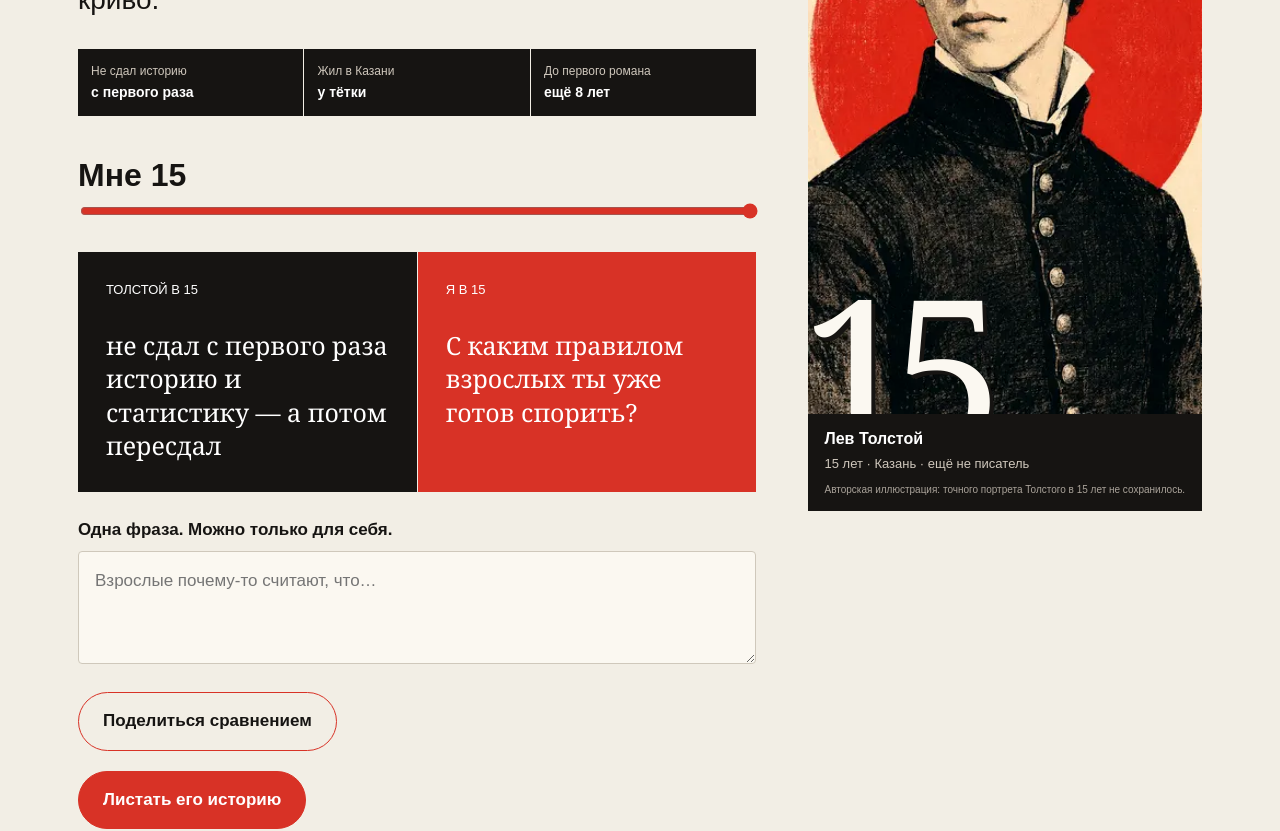
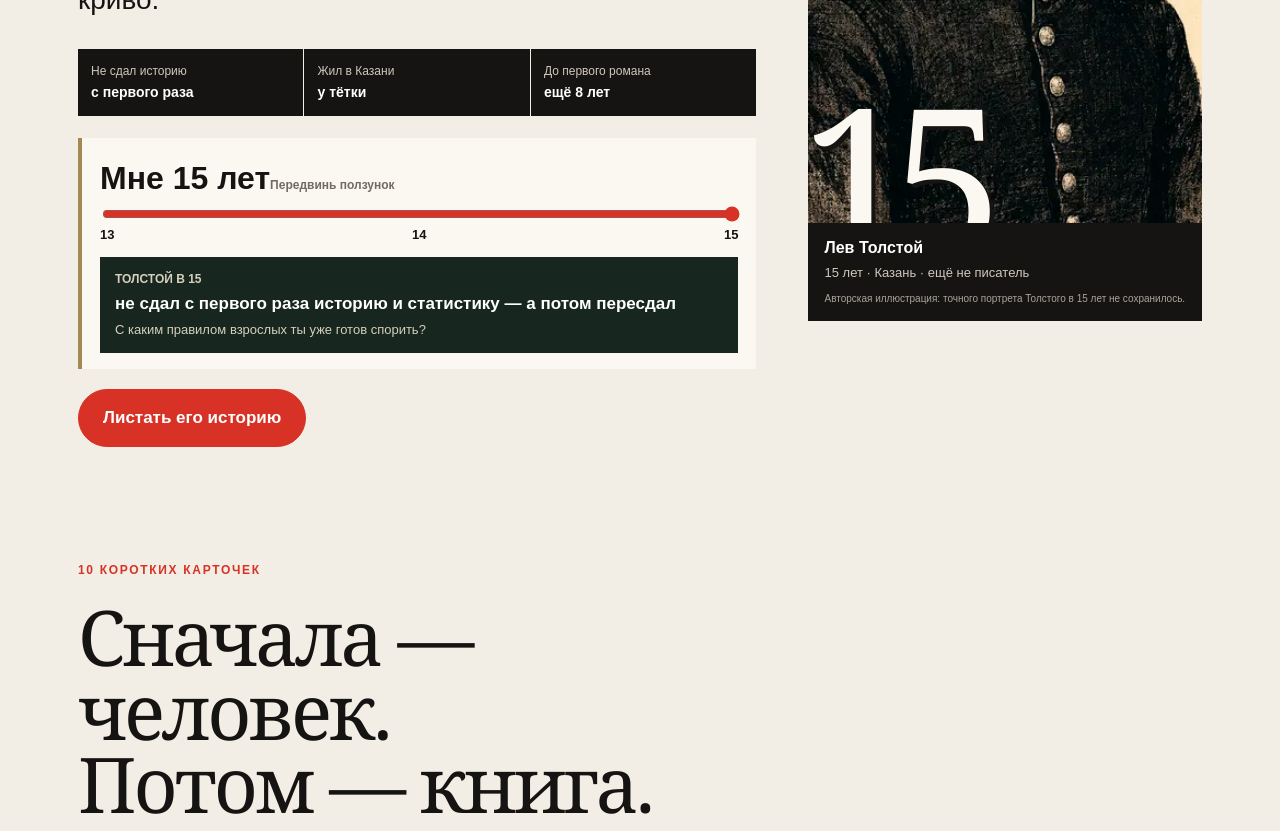
Before and after one commit to kosbushe/literature-guide, a Next.js app: page /authors/leo-tolstoy in a window 1280 px wide. Shown: the part 680-1511 px from the top of the page. Built offline with nearby package versions, Linux system fonts and the light colour scheme.

Commit message:
Add 1840s context and age controls

```diff
--- a/components/AgeMirror.tsx
+++ b/components/AgeMirror.tsx
@@ -15,7 +15,7 @@ const tolstoyAtAge: Record<number, string> = {
   15: "не сдал с первого раза историю и статистику — а потом пересдал"
 };
 
-export function AgeMirror() {
+export function AgeMirror({ compact = false }: { compact?: boolean }) {
   const [age, setAge] = useState(15);
   const [answer, setAnswer] = useState("");
   const [message, setMessage] = useState("");
@@ -35,16 +35,24 @@ export function AgeMirror() {
   }
 
   return (
-    <div className="age-mirror">
-      <label htmlFor="age">Мне {age}</label>
+    <div className={compact ? "age-mirror compact" : "age-mirror"}>
+      <label className="age-slider-label" htmlFor={compact ? "hero-age" : "age"}>
+        <span>Мне {age} лет</span>
+        <small>Передвинь ползунок</small>
+      </label>
       <input
-        id="age"
+        id={compact ? "hero-age" : "age"}
         max="15"
         min="13"
         onChange={(event) => setAge(Number(event.target.value))}
         type="range"
         value={age}
       />
+      <div className="age-ticks" aria-hidden="true"><span>13</span><span>14</span><span>15</span></div>
+      {compact ? (
+        <div className="age-result"><span>Толстой в {age}</span><strong>{tolstoyAtAge[age]}</strong><p>{prompts[age]}</p></div>
+      ) : (
+        <>
       <div className="split-card">
         <div><span>Толстой в {age}</span><strong>{tolstoyAtAge[age]}</strong></div>
         <div><span>Я в {age}</span><strong>{prompts[age]}</strong></div>
@@ -59,6 +67,8 @@ export function AgeMirror() {
       />
       <button className="button button-ghost" onClick={share} type="button">Поделиться сравнением</button>
       {message && <small aria-live="polite">{message}</small>}
+        </>
+      )}
     </div>
   );
 }
```
